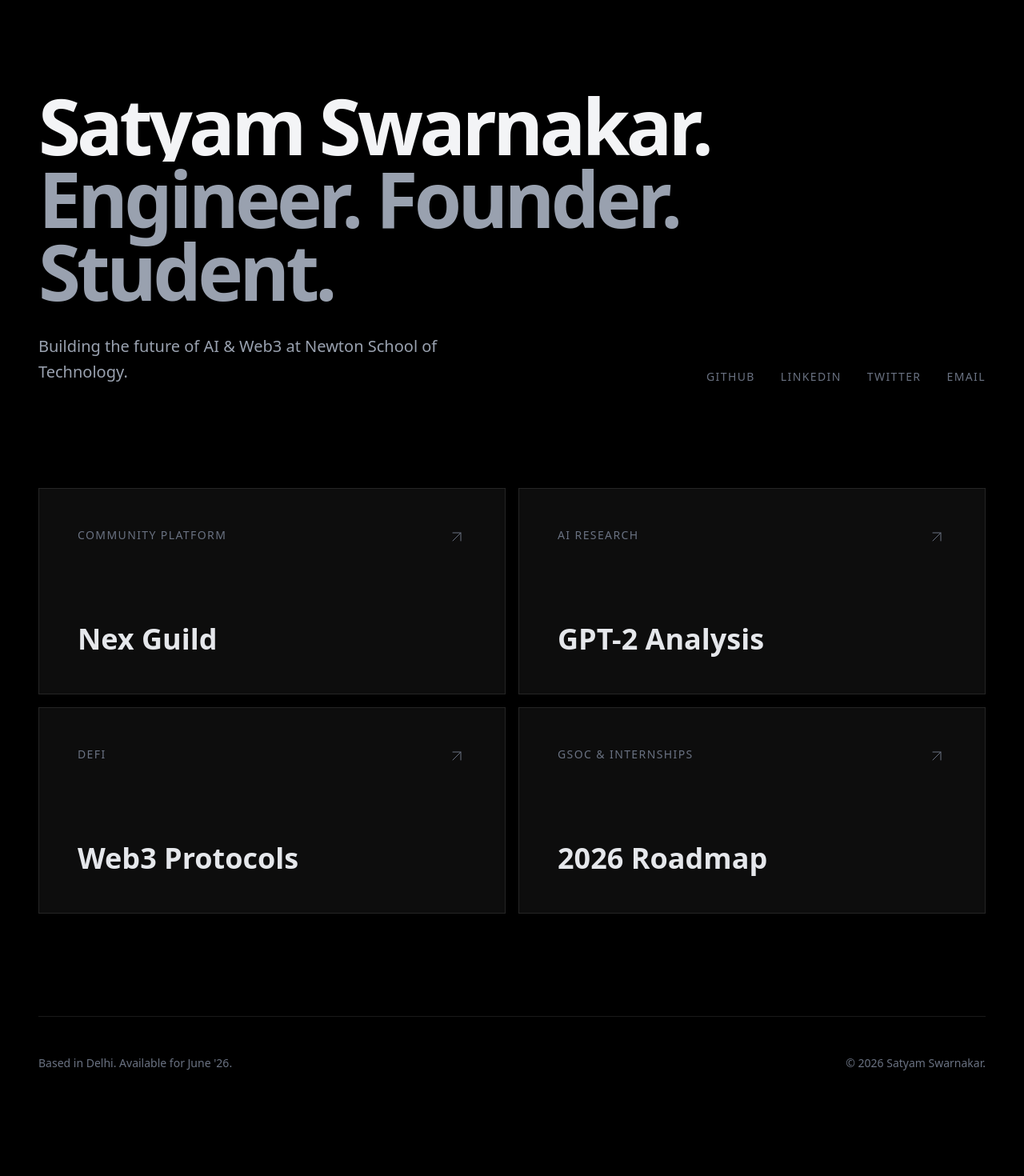
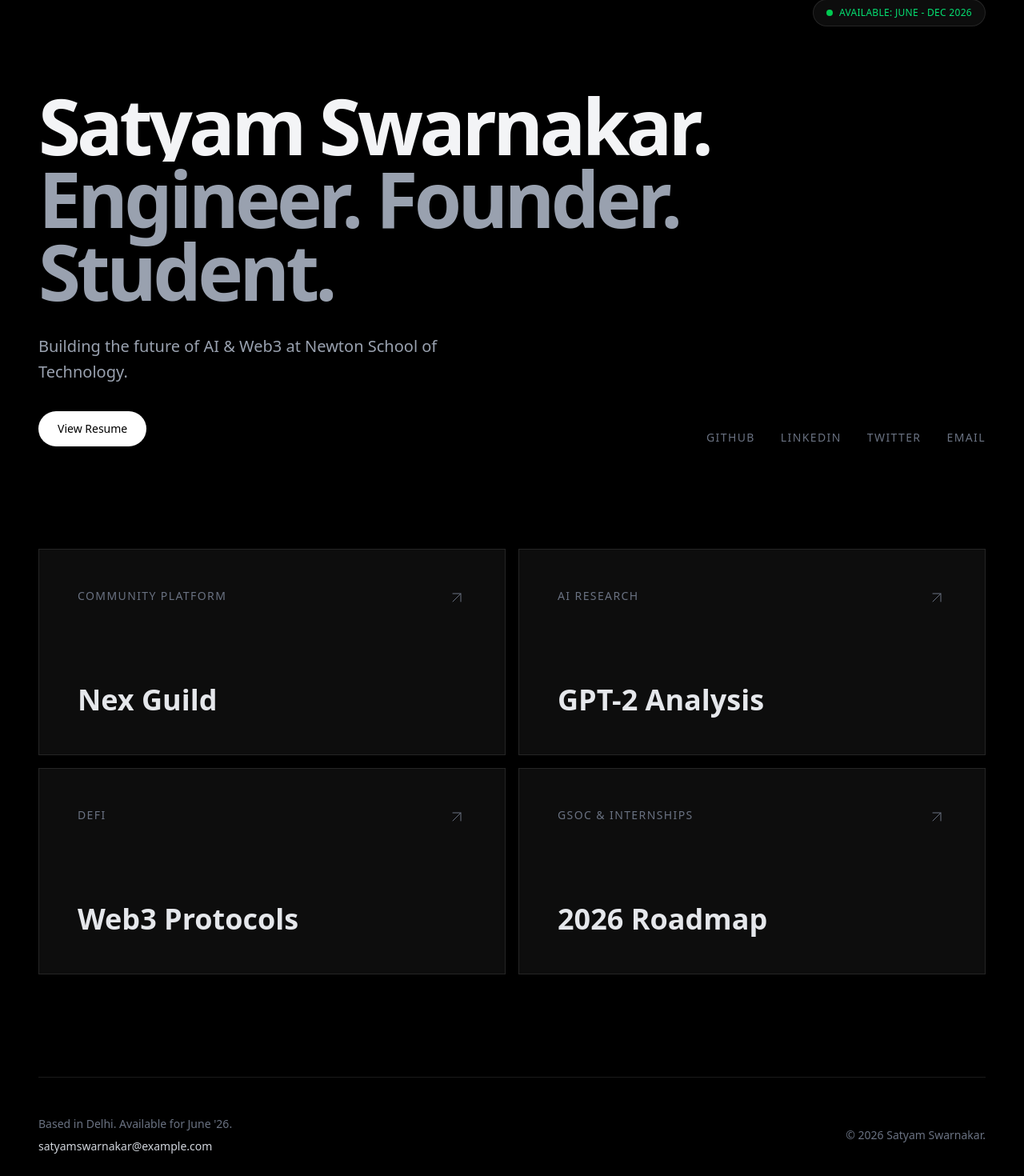
Before and after one commit to satyam-coder07/portfolio, a React (Vite) app: page / in a window 1280 px wide. Shown: the part 49-1519 px from the top of the page at 80% size. Before the commit the page ends 1468 px from the top, so only its background shows below. Built offline with nearby package versions, Linux system fonts and the light colour scheme.

Commit message:
Added resume button and availability badge

```diff
--- a/src/App.jsx
+++ b/src/App.jsx
@@ -6,7 +6,21 @@ import { ArrowUpRight } from 'lucide-react';
 
 function App() {
     return (
-        <div className="bg-black min-h-screen text-gray-100 selection:bg-white/20 selection:text-white pb-20 font-sans">
+        <div className="bg-black min-h-screen text-gray-100 selection:bg-white/20 selection:text-white pb-20 font-sans relative">
+
+            {/* Availability Badge */}
+            <div className="absolute top-6 right-6 md:top-12 md:right-12 z-20">
+                <Reveal delay={1.2}>
+                    <div className="flex items-center gap-2 px-4 py-2 rounded-full bg-white/5 border border-white/10 backdrop-blur-sm hover:bg-white/10 transition-colors cursor-default">
+                        <span className="relative flex h-2 w-2">
+                            <span className="animate-ping absolute inline-flex h-full w-full rounded-full bg-green-400 opacity-75"></span>
+                            <span className="relative inline-flex rounded-full h-2 w-2 bg-green-500"></span>
+                        </span>
+                        <span className="text-xs font-medium text-green-400 tracking-wide uppercase">Available: June - Dec 2026</span>
+                    </div>
+                </Reveal>
+            </div>
+
             <div className="max-w-screen-xl mx-auto px-6 md:px-12 pt-24 md:pt-40">
 
                 {/* Hero Section */}
@@ -23,9 +37,19 @@ function App() {
                     <div className="md:flex md:justify-between md:items-end w-full">
                         <div className="max-w-xl mb-8 md:mb-0">
                             <Reveal delay={0.4}>
-                                <p className="text-lg md:text-xl text-gray-400 font-light leading-relaxed">
+                                <p className="text-lg md:text-xl text-gray-400 font-light leading-relaxed mb-8">
                                     {config.hero.subtext}
                                 </p>
+                                <Magnetic>
+                                    <a
+                                        href="/resume.pdf"
+                                        target="_blank"
+                                        rel="noopener noreferrer"
+                                        className="inline-flex items-center gap-2 px-6 py-3 rounded-full bg-white text-black font-medium text-sm hover:bg-gray-200 transition-colors"
+                                    >
+                                        View Resume
+                                    </a>
+                                </Magnetic>
                             </Reveal>
                         </div>
 
@@ -69,9 +93,17 @@ function App() {
                 </section>
 
                 {/* Footer */}
-                <footer className="border-t border-white/10 pt-12 flex flex-col md:flex-row justify-between items-center text-gray-500 text-sm">
+                <footer className="border-t border-white/10 pt-12 flex flex-col md:flex-row justify-between items-start md:items-center text-gray-500 text-sm gap-8">
                     <Reveal delay={0.5}>
-                        <p>{config.footer}</p>
+                        <div className="flex flex-col gap-2">
+                            <p>{config.footer}</p>
+                            <a
+                                href="mailto:satyamswarnakar@example.com"
+                                className="text-gray-300 hover:text-white transition-colors font-medium"
+                            >
+                                satyamswarnakar@example.com
+                            </a>
+                        </div>
                     </Reveal>
                     <Reveal delay={0.6}>
                         <p className="mt-2 md:mt-0">© {new Date().getFullYear()} Satyam Swarnakar.</p>
```
Also changed, not shown: 1 other file (tests, documents, lock files or other folders).
